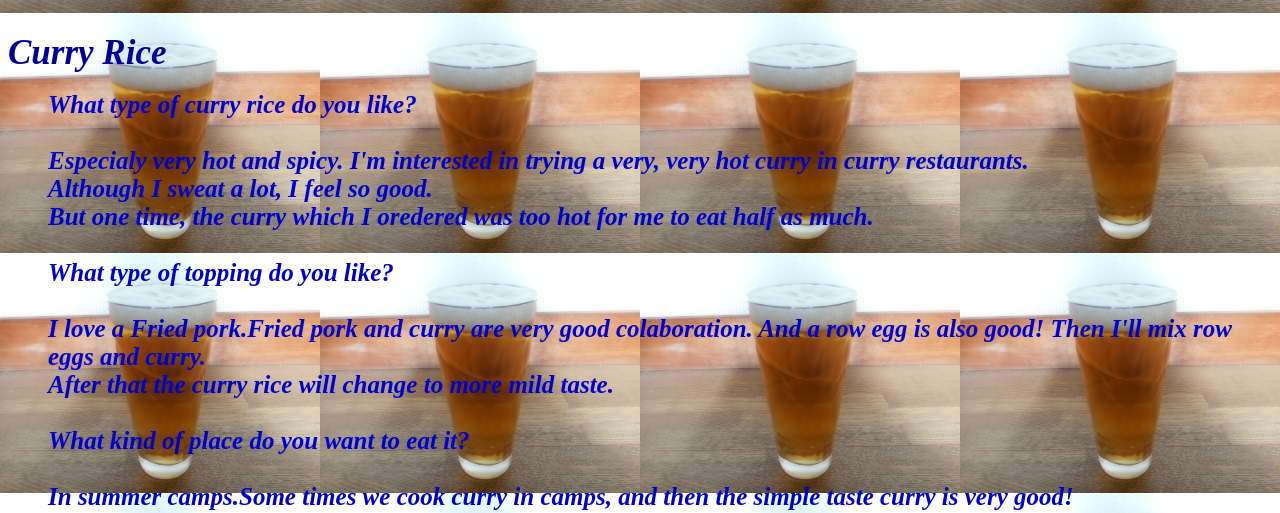
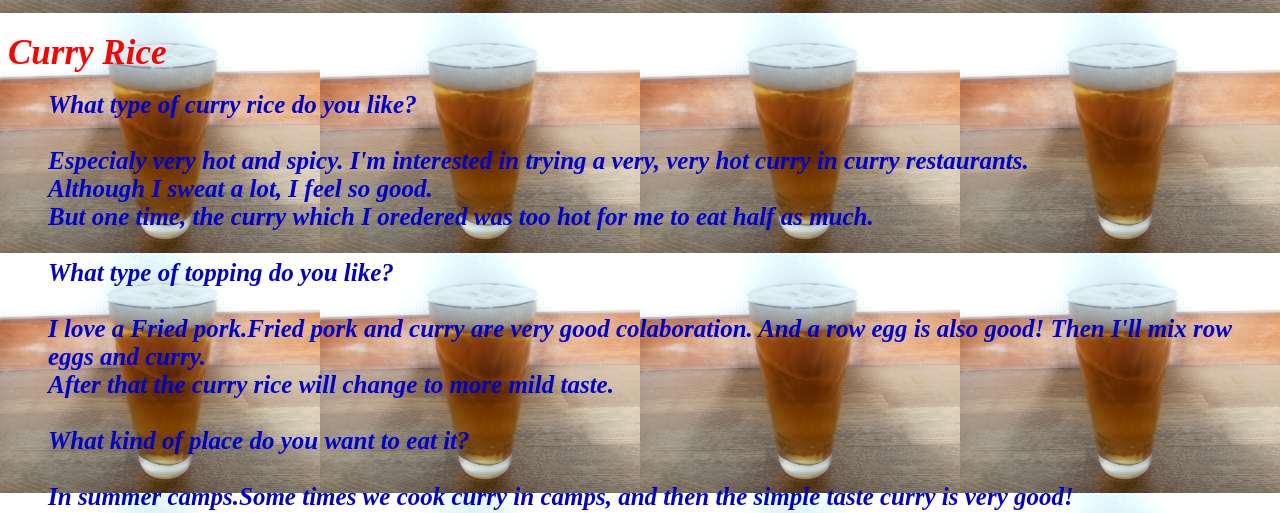
Before and after one commit to iwaken/iwaken.github.io, a plain HTML site: page topic.html in a window 1280 px wide. Shown: the part 227-740 px from the top of the page. Drawn offline with Linux system fonts and the light colour scheme.

Commit message:
Update topic.html

```diff
--- a/topic.html
+++ b/topic.html
@@ -12,7 +12,7 @@
       }
       dt {font-size: 35px;
       font-weight: 900;
-       color: #000099;
+       color: #ff0000;
 
       }
 
```
